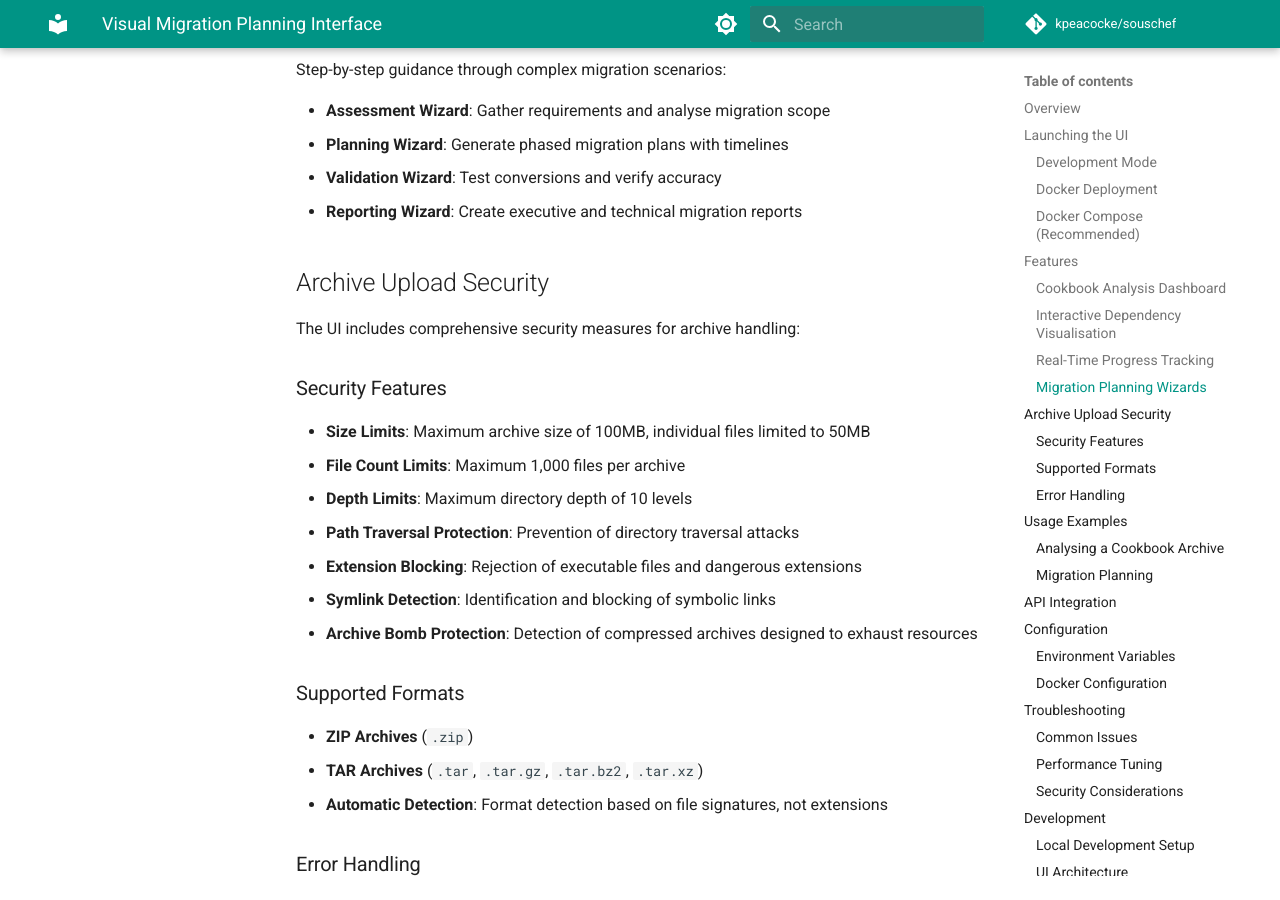
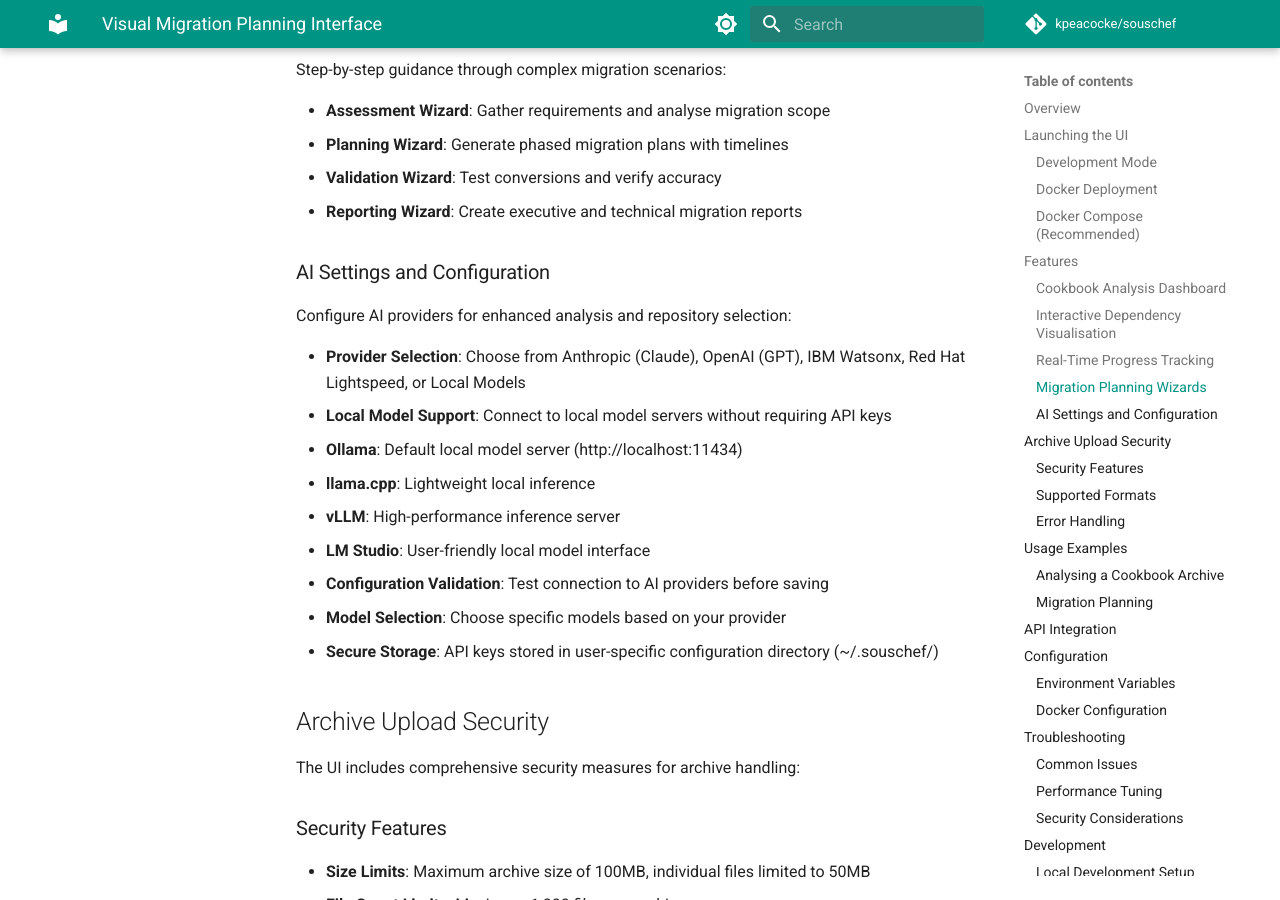
Before and after one commit to kpeacocke/souschef, an MkDocs documentation site: the page built from docs/user-guide/ui.md, in a window 1280 px wide and 900 px high, scrolled down 2564 px. Built offline with MkDocs 1.6.1 and Material for MkDocs 9.7.7, drawn with Linux system fonts in a browser that asks for light colours; comment, search, counter and statistics services are not loaded; the version menu is left out; some of the changed text lies outside the part shown.

Commit message:
docs: update documentation for stub completions
- Add CHANGELOG entry for Chef Server API and Local Model support
- Update limitations section to reflect improved Chef Server integration
- Add local model validation to AI provider documentation
- Document AI Settings page in UI user guide
- Note Chef Server environment configuration requirements

```diff
--- a/docs/user-guide/ui.md
+++ b/docs/user-guide/ui.md
@@ -95,6 +95,20 @@ Step-by-step guidance through complex migration scenarios:
 - **Planning Wizard**: Generate phased migration plans with timelines
 - **Validation Wizard**: Test conversions and verify accuracy
 - **Reporting Wizard**: Create executive and technical migration reports
+
+### AI Settings and Configuration
+
+Configure AI providers for enhanced analysis and repository selection:
+
+- **Provider Selection**: Choose from Anthropic (Claude), OpenAI (GPT), IBM Watsonx, Red Hat Lightspeed, or Local Models
+- **Local Model Support**: Connect to local model servers without requiring API keys
+  - **Ollama**: Default local model server (http://localhost:11434)
+  - **llama.cpp**: Lightweight local inference
+  - **vLLM**: High-performance inference server
+  - **LM Studio**: User-friendly local model interface
+- **Configuration Validation**: Test connection to AI providers before saving
+- **Model Selection**: Choose specific models based on your provider
+- **Secure Storage**: API keys stored in user-specific configuration directory (~/.souschef/)
 
 ## Archive Upload Security
 
@@ -239,6 +253,7 @@ souschef/ui/
 ├── pages/              # Page modules
 │   ├── cookbook_analysis.py    # Cookbook analysis page
 │   ├── migration_planning.py   # Migration planning wizards
+│   ├── ai_settings.py          # AI provider configuration
 │   └── reports.py              # Report generation
 ├── components/         # Reusable UI components
 │   ├── dependency_graph.py     # Network visualisation
```
Also changed, not shown: CHANGELOG.md (+26 -0 lines), docs/AI_REPOSITORY_SELECTION.md (+2 -2 lines), docs/migration-guide/detailed-planning.md (+5 -2 lines).
